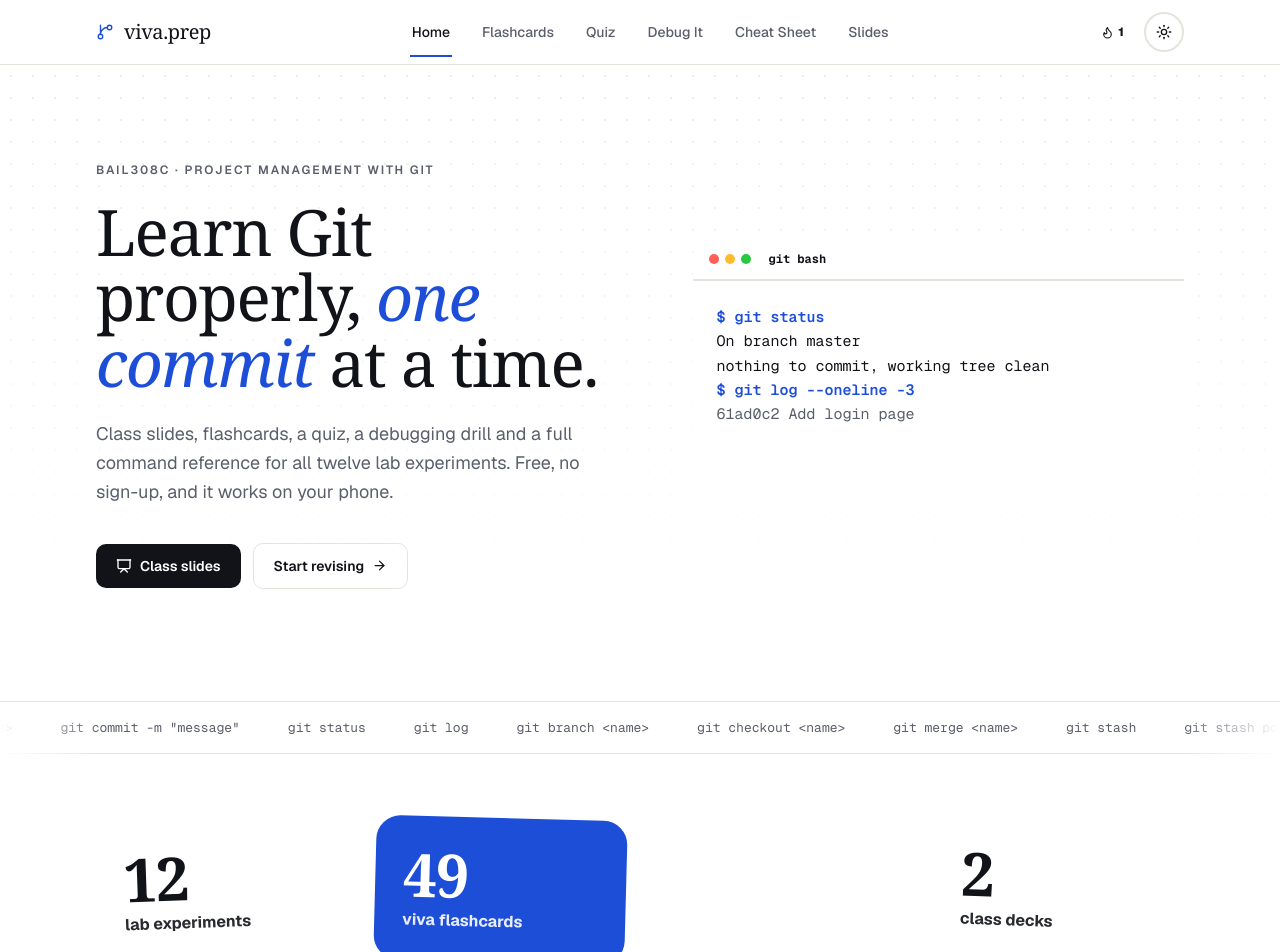
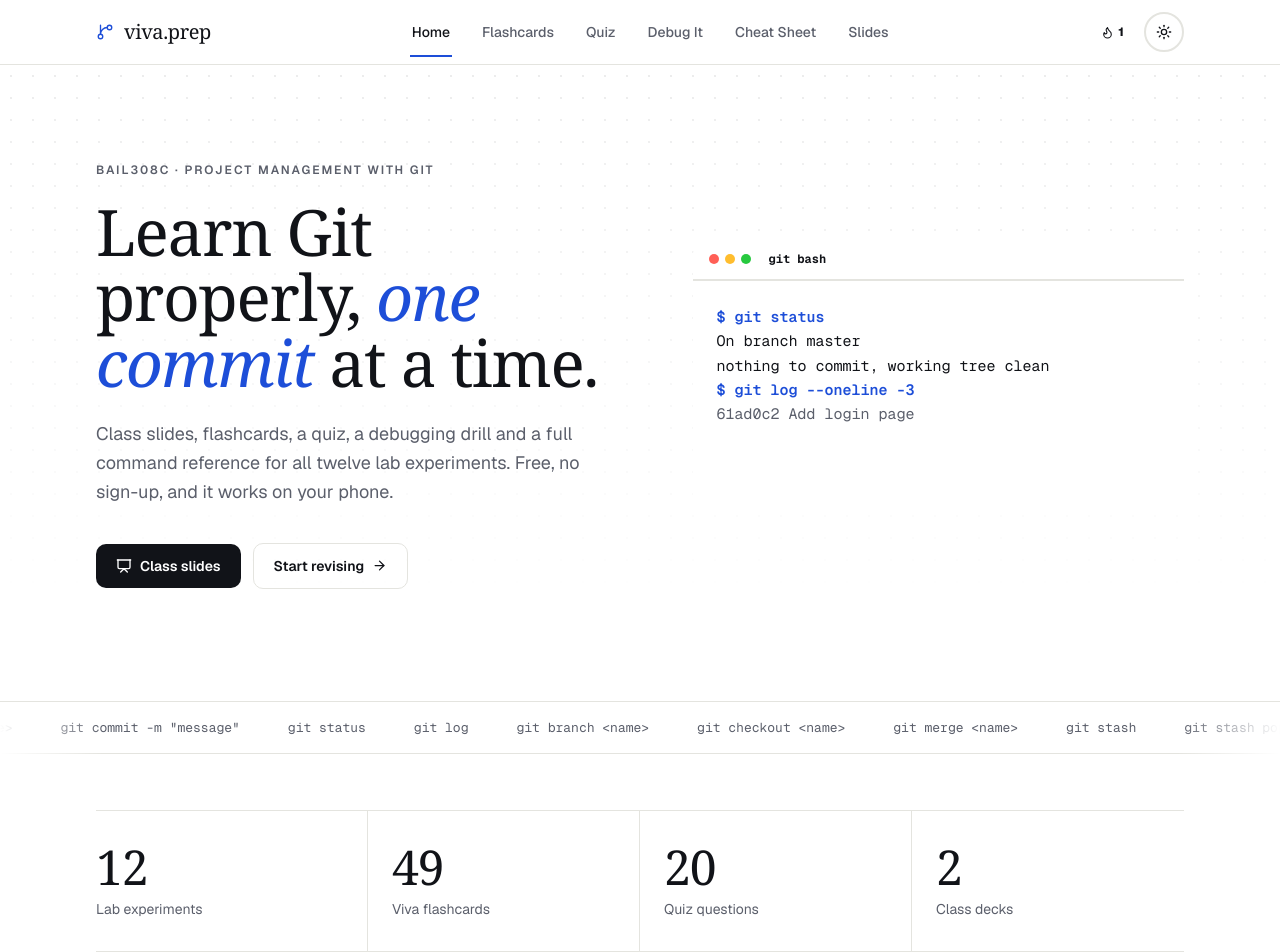
Before and after one commit to Abhirai2006/git-and-GitHub, a Next.js app: page / in a window 1280 px wide. Shown: the top 952 px of the page. Built offline with nearby package versions, Linux system fonts and the light colour scheme.

Commit message:
Update StatsSection.tsx

```diff
--- a/components/StatsSection.tsx
+++ b/components/StatsSection.tsx
@@ -30,33 +30,32 @@ function CountUp({ to, suffix = "" }: { to: number; suffix?: string }) {
 }
 
 const stats = [
-  { label: "lab experiments", value: 12, cls: "bg-pop-sun text-ink", r: "-2deg" },
-  { label: "viva flashcards", value: vivaCards.length, cls: "bg-accent text-white", r: "1.5deg" },
-  { label: "quiz questions", value: quizQuestions.length, cls: "bg-pop-pink text-white", r: "-1deg" },
-  { label: "class decks", value: decks.filter((d) => d.ready).length, cls: "bg-pop-lime text-ink", r: "2deg" },
+  { label: "Lab experiments", value: 12 },
+  { label: "Viva flashcards", value: vivaCards.length },
+  { label: "Quiz questions", value: quizQuestions.length },
+  { label: "Class decks", value: decks.filter((d) => d.ready).length },
 ];
 
 export default function StatsSection() {
   return (
-    <section className="mx-auto max-w-6xl px-5 sm:px-8 py-16">
-      <div className="grid grid-cols-2 lg:grid-cols-4 gap-5 sm:gap-7">
+    <section className="mx-auto max-w-6xl px-5 sm:px-8 py-14">
+      <dl className="grid grid-cols-2 lg:grid-cols-4 border-y border-border divide-x divide-border">
         {stats.map((s, i) => (
           <motion.div
             key={s.label}
-            initial={{ opacity: 0, y: 30, rotate: 0 }}
-            whileInView={{ opacity: 1, y: 0, rotate: parseFloat(s.r) }}
-            whileHover={{ rotate: 0, scale: 1.04 }}
+            initial={{ opacity: 0, y: 12 }}
+            whileInView={{ opacity: 1, y: 0 }}
             viewport={{ once: true, margin: "-60px" }}
-            transition={{ type: "spring", stiffness: 200, damping: 16, delay: i * 0.08 }}
-            className={`pop-card rounded-3xl p-6 sm:p-7 ${s.cls}`}
+            transition={{ duration: 0.5, delay: i * 0.06 }}
+            className="px-6 py-8 first:pl-0 [&:nth-child(3)]:pl-0 lg:[&:nth-child(3)]:pl-6"
           >
-            <div className="font-display text-5xl sm:text-6xl font-extrabold tracking-tight">
+            <dd className="font-display text-5xl tracking-tight">
               <CountUp to={s.value} />
-            </div>
-            <div className="mt-1 text-sm sm:text-base font-bold opacity-90">{s.label}</div>
+            </dd>
+            <dt className="mt-2 text-sm text-muted">{s.label}</dt>
           </motion.div>
         ))}
-      </div>
+      </dl>
     </section>
   );
 }
```
